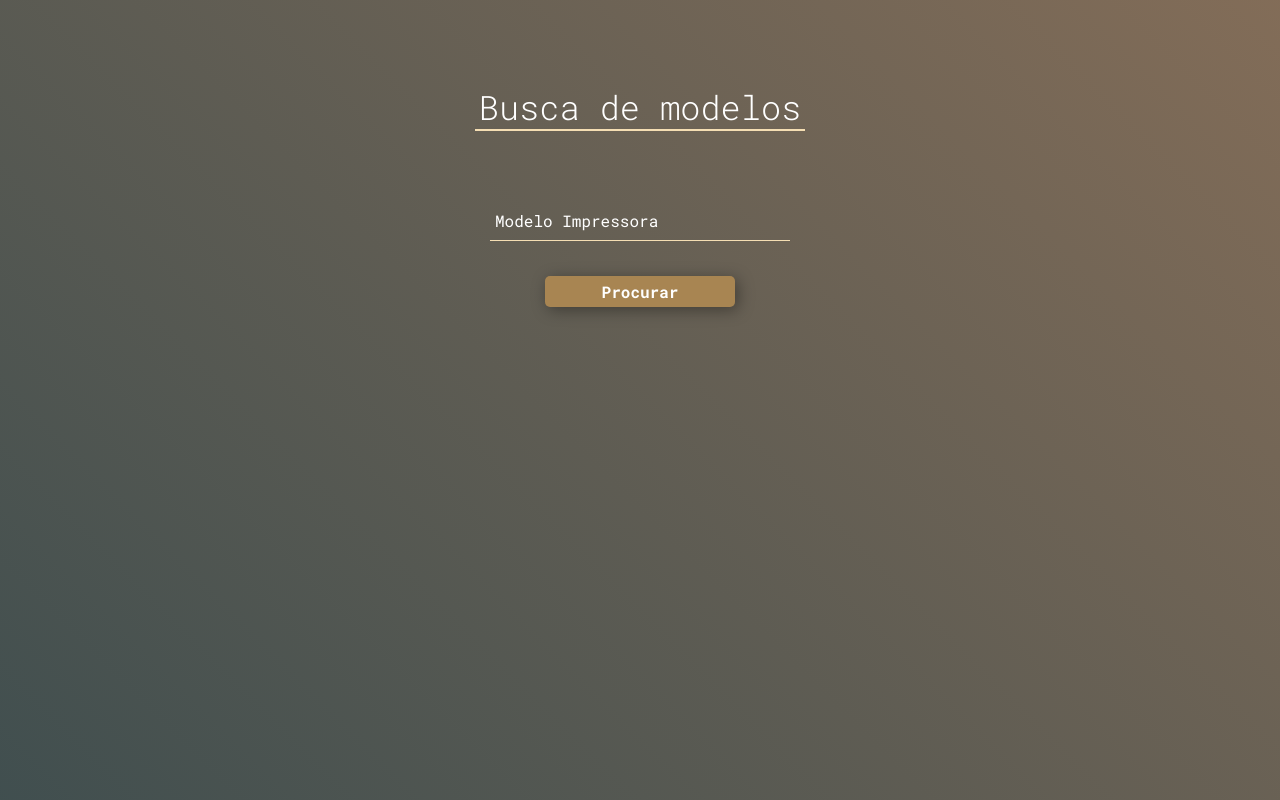
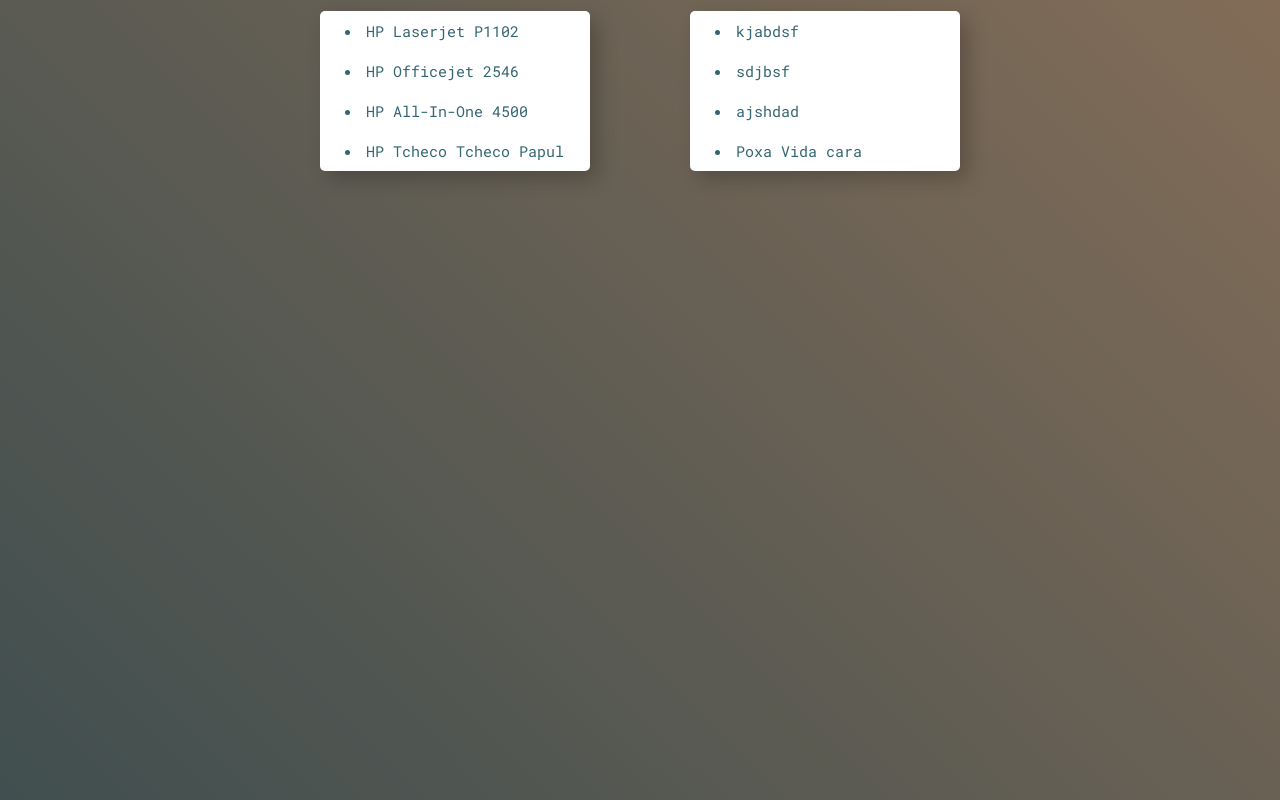
Before and after one commit to LucasHTML123/Reset-Impressoras, a plain HTML site: page pages/index.html in a window 1280 px wide. Drawn offline with Linux system fonts and the light colour scheme.

Commit message:
CSS feito e ínicio do JS

```diff
--- a/js/script.js
+++ b/js/script.js
@@ -1,6 +1,14 @@
-function passoAPasso() {
-    const modeloInput = document.querySelector('#modelo').value;
-    const ol = document.querySelector('#steps');
+const ul1 = document.querySelector('#first-list');
+const ul2 = document.querySelector('#second-list');
 
-    console.log(modeloInput, ol)
-}
+let lis1 = ul1.querySelectorAll('li');
+let lis2 = ul2.querySelectorAll('li');
+
+let reset = document.querySelector('#reset');
+
+lis1[0].addEventListener('click', function() {
+    reset.style.display = 'block';
+    reset.innerText = ' 1º Desligue o cabo fonte. \n';
+    reset.innerText += '2º Aperte e segure os botões: power cancel por 5 segundos. \n';
+    reset.innerText += '3º Re-ligue a impressora.'
+})
--- a/pages/index.html
+++ b/pages/index.html
@@ -8,15 +8,25 @@
     <title>Search Printer</title>
 </head>
 <body>
-    <div id="center">
-        <h1>Busca de modelos</h1>
-        <input type="text" id="modelo" maxlength="30" placeholder="Modelo Impressora">
-        <button onclick="passoAPasso()" id="btn">Procurar</button>
+    <div id="container">
+        <div id="first">
+            <ul id="first-list">
+                <li>HP Laserjet P1102</li>
+                <li>HP Officejet 2546</li>
+                <li>HP All-In-One 4500</li>
+                <li>HP Tcheco Tcheco Papul</li>
+            </ul>
+        </div>
+        <div id="second-list">
+            <ul id="second">
+                <li>kjabdsf</li>
+                <li>sdjbsf</li>
+                <li>ajshdad</li>
+                <li>Poxa Vida cara</li>
+            </ul>
+        </div>
     </div>
-    <div id="container">
-        <ol id="steps">
-        </ol>
-    </div>
+    <p id="reset"></p>
 
     <script src="../js/script.js"></script>
 </body>
--- a/styles/style-index.css
+++ b/styles/style-index.css
@@ -38,75 +38,20 @@ div#center {
     margin: auto;
 }
 
-h1 {
-    width: min(330px, 345px);
-    margin: auto;
+div#container {
+    display: flex;
+    justify-content: space-between;
+    align-items: center;
     text-align: center;
-    color: white;
-    border-bottom: 2px solid wheat;
-    font-family: 'Roboto Mono', monospace, Arial, Helvetica, sans-serif;
-    font-weight: 300;
-    font-size: 2.1em;
-    position: relative;
-    top: 85px;
+    margin-left: 25vw;
+    margin-right: 25vw;
 }
 
-input {
+ul {
     position: relative;
-    top: 155px;
-    width: min(300px, 315px);
-    border-bottom: 1px solid wheat;
-    border-top: none;
-    border-left: none;
-    border-right: none;
-    height: min(40px, 60px);
-    font-family: 'Roboto Mono', monospace, Arial, Helvetica, sans-serif;
-    font-size: 0.8em;
-    text-align: left;
-    padding-left: 5px;
-    background-color: transparent;
-    color: white;
-    font-size: 1em;
-}
-
-button {
-    position: relative;
-    top: 190px;
-    border: none;
-    padding: 5px;
-    width: 190px;
-    background-color: rgb(168, 133, 82);
-    color: white;
-    font-weight: bold;
-    font-family: 'Roboto Mono', monospace;
-    font-size: 1em;
-    border-radius: 5px;
-    cursor: pointer;
-    transition: all 250ms ease;
-    box-shadow: 3px 3px 16px #0000005e;
-}
-
-button:hover {
-    width: 210px;
-    background-color: rgb(100, 74, 34);
-    box-shadow: 3px 3px 16px #0000008f;;
-}
-
-input::placeholder {
-    color: white;
-    font-size: 1em;
-    font-family: 'Roboto Mono', monospace, Arial, Helvetica, sans-serif;
-}
-
-input:focus-visible {
-    outline: none;
-}
-
-ol {
-    position: relative;
-    top: 230px;
+    top: 11px;
     background-color: white;
-    width: min(400px, 450px);
+    width: min(270px, 380px);
     margin: auto;
     list-style-position: inside;
     padding-left: 15px;
@@ -116,7 +61,38 @@ ol {
     box-shadow: 8px 8px 20px #00000038;
 }
 
+ul#first-list {
+    margin-right: 10px;
+}
+ul#second-list {
+    margin-left: 10px;
+}
+
+
 li {
     text-align: left;
     padding: 10px;
+    cursor: pointer;
+    color: rgb(52, 102, 114);
+    font-size: 15px;
 }
+
+li:hover {
+    color: rgb(44, 123, 143);
+    font-size: 15.5px;
+}
+
+#reset {
+    position: relative;
+    background-color: white;
+    width: min(400px, 405px);
+    font-family: 'Roboto Mono', monospace, Arial, Helvetica, sans-serif;
+    border-radius: 5px;
+    top: 150px;
+    font-weight: normal;
+    text-align: left;
+    padding: 10px;
+    margin: auto;
+    box-shadow: 7px 7px 20px #00000047;
+    display: none;
+}
```
